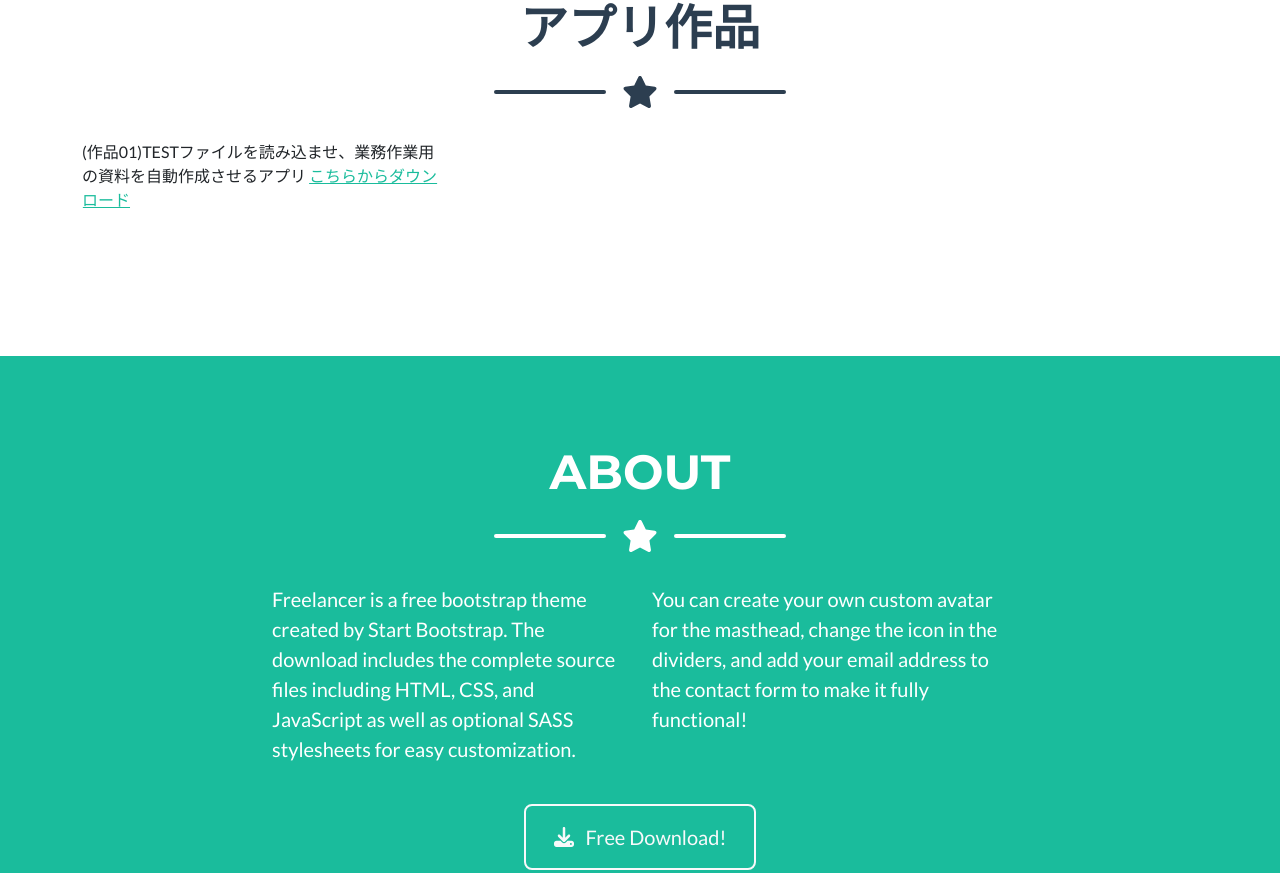
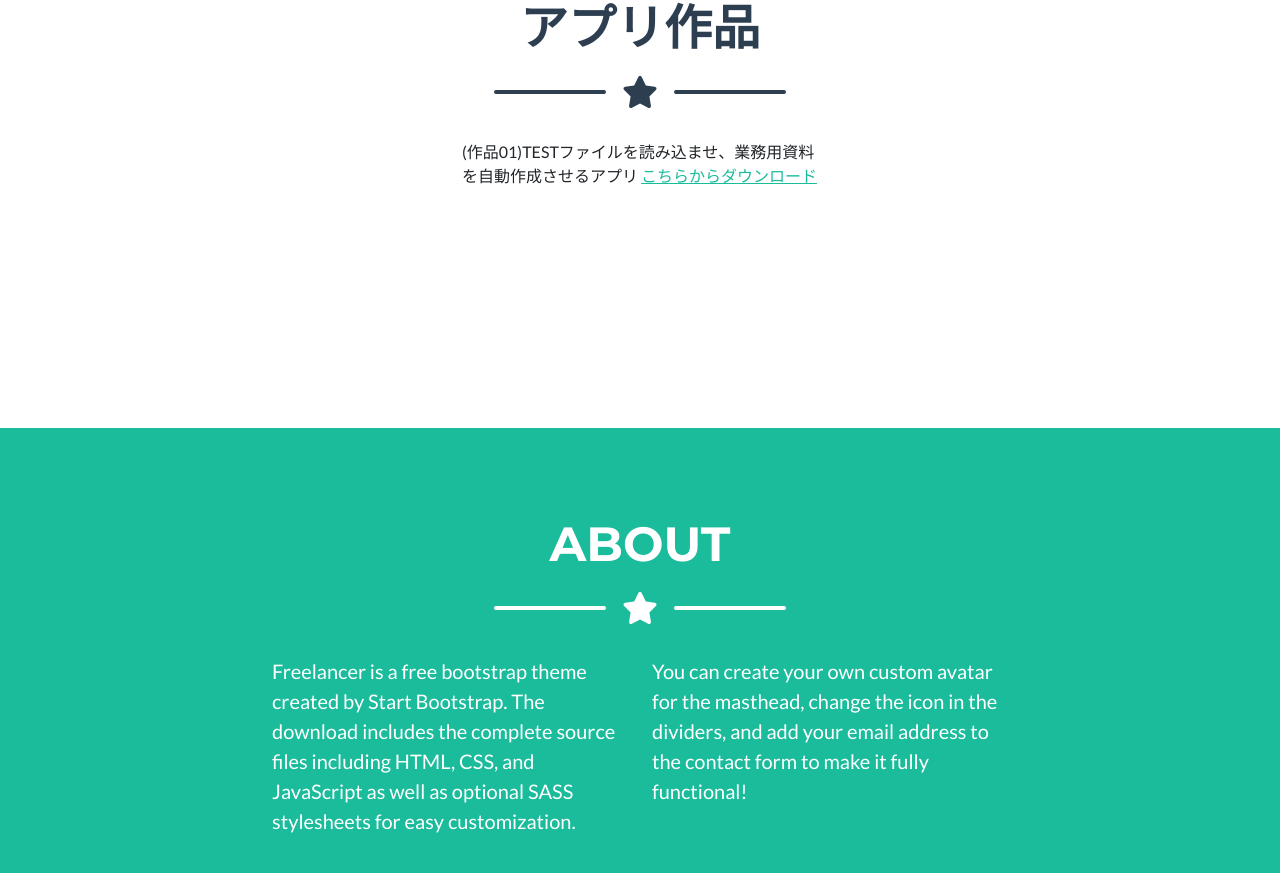
Before and after one commit to ohkubo-githab/gi, a plain HTML site: page index.html in a window 1280 px wide. Shown: the part 871-1744 px from the top of the page. Drawn offline with nearby package versions, Linux system fonts and the light colour scheme.

Commit message:
Update index.html

```diff
--- a/index.html
+++ b/index.html
@@ -74,9 +74,8 @@
                                 </div>
                             <!--img class="img-fluid" src="assets/img/portfolio/cabin.png" alt="..." /-->
                              <div class="myprogram">
-                                    <a>(作品01)TESTファイルを読み込ませ、業務作業用の資料を自動作成させるアプリ
-                                          <a href="Appi01.zip">こちらからダウンロード<a/>
-                                    </a>
+                                    <td>(作品01)TESTファイルを読み込ませ、業務用資料を自動作成させるアプリ</td>
+                                    <a href="Appi01.zip">こちらからダウンロード<a/>
                              </div>
                         </div>
                     </div>
```
